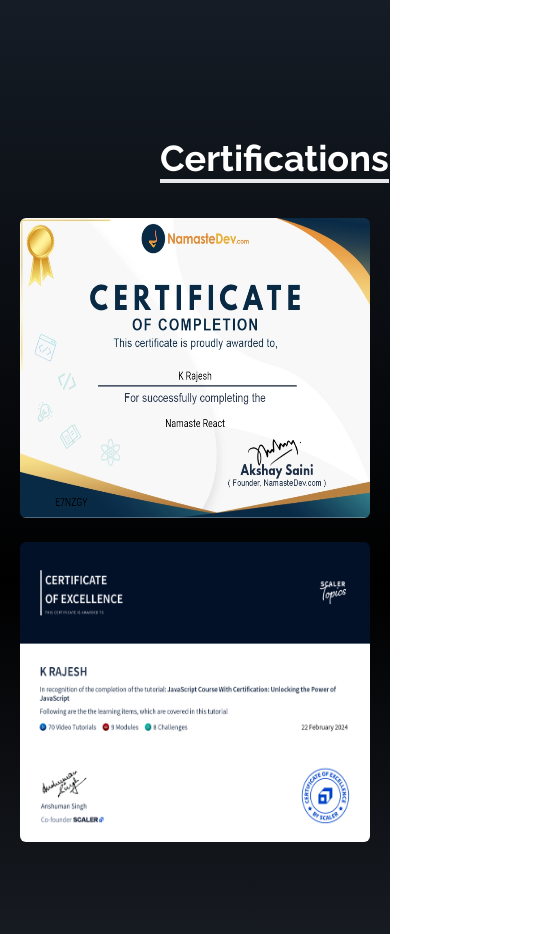
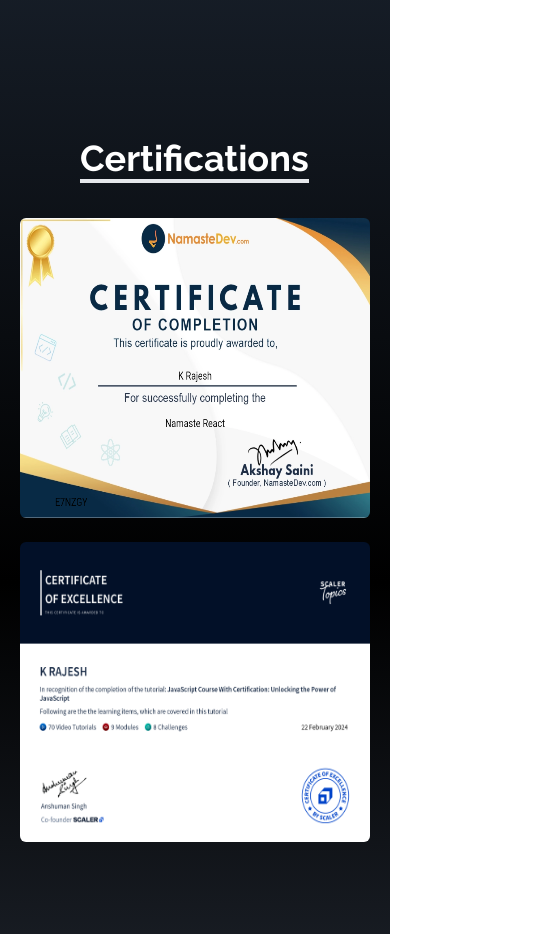
Before and after one commit to Rajeshkumarachari/portfolio, a React (Create React App) app: page / in a window 390 px wide. Shown: the part 5100-6034 px from the top of the page, 549 px wide, since content can reach past the window. Built offline with nearby package versions, Linux system fonts and the light colour scheme.

Commit message:
margin adjsuted

```diff
--- a/src/components/Certification.js
+++ b/src/components/Certification.js
@@ -8,7 +8,7 @@ const Certification = () => {
       name="certification"
       className=" pt-[400px] sm:pt-20 w-full h-screen bg-gradient-to-b from-gray-800 to-black text-white"
     >
-      <p className="mx-40  text-4xl font-bold inline border-b-4 border-r-gray-400">
+      <p className="mx-20 sm:mx-40  text-4xl font-bold inline border-b-4 border-r-gray-400">
         Certifications
       </p>
       <div className="mt-10 mx-5 sm:mx-40 gap-6 grid sm:flex">
```
